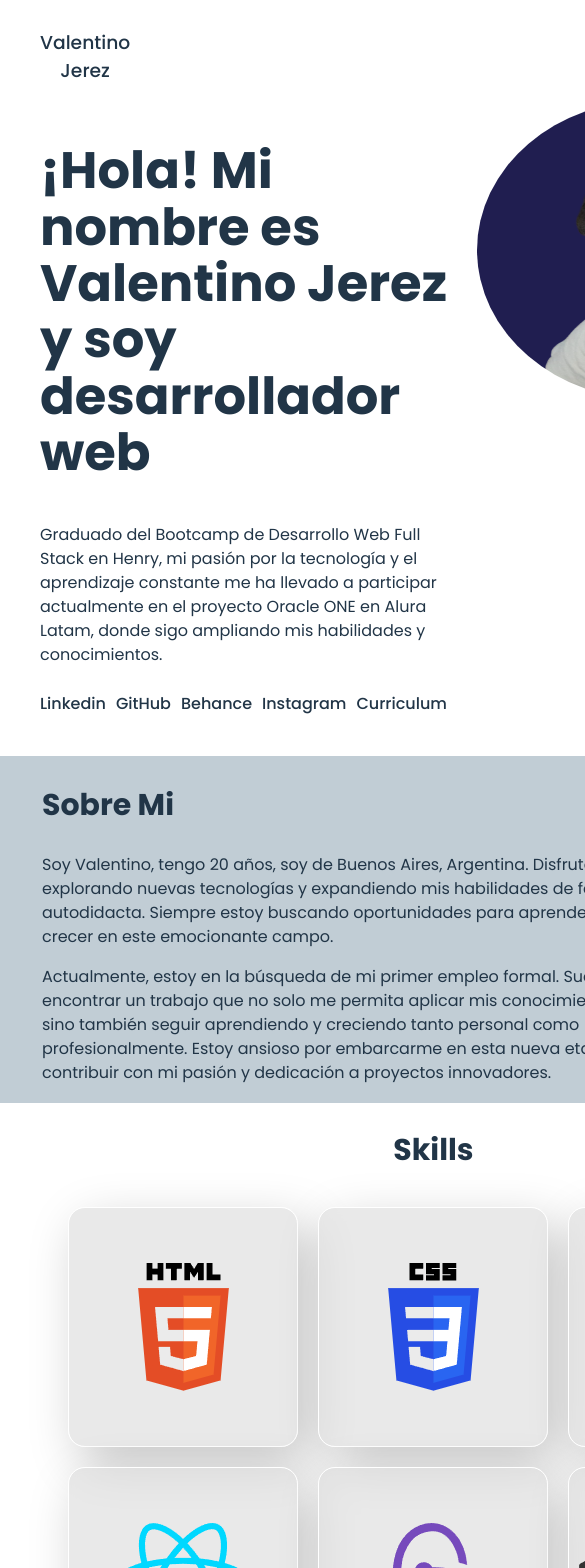
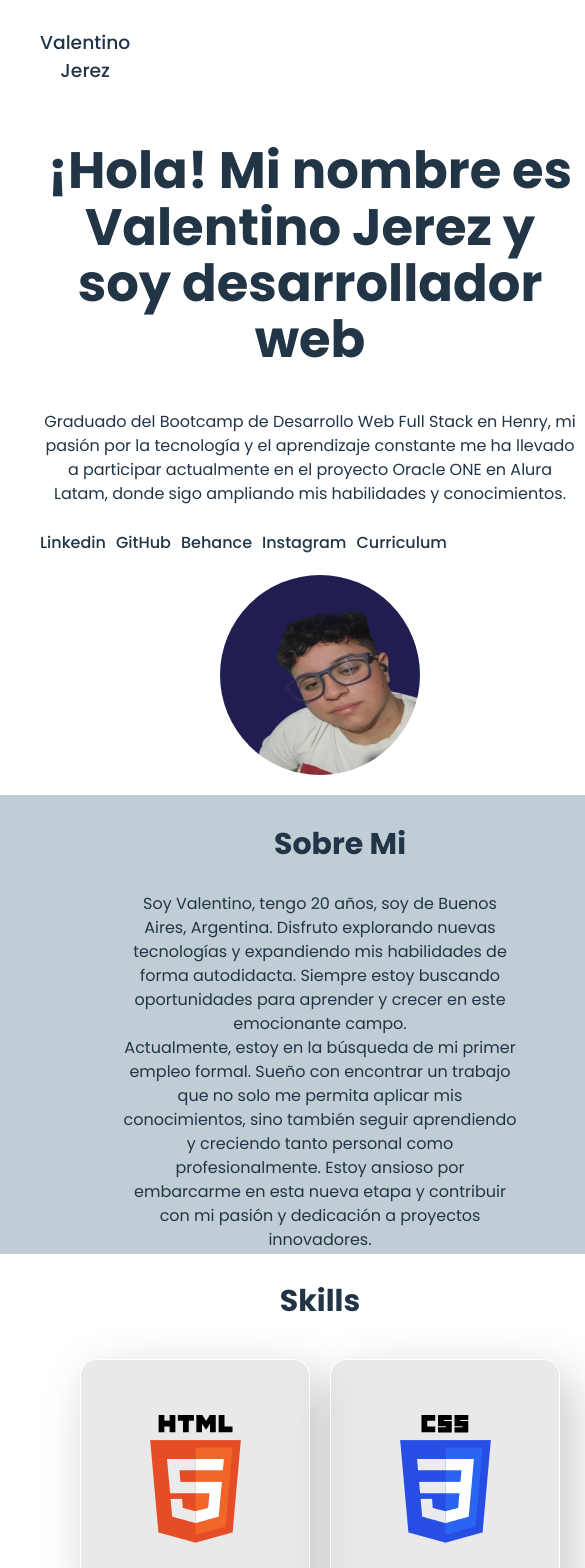
Before and after one commit to ValentinoJerez/Portfolio, a React (Vite) app: page / in a window 390 px wide. Shown: the top 1568 px of the page, 585 px wide, since content can reach past the window. Built offline with nearby package versions, Linux system fonts and the light colour scheme.

Commit message:
InicioResponsive

```diff
--- a/src/components/NavBar/NavBar.module.css
+++ b/src/components/NavBar/NavBar.module.css
@@ -44,7 +44,7 @@
 }
 
 /* Responsive */
-@media screen and (max-width: 768px) {
+@media screen and (max-width: 1000px) {
     .lista li:nth-child(n+1) {
       display: none;
     }
--- a/src/views/Inicio/Inicio.jsx
+++ b/src/views/Inicio/Inicio.jsx
@@ -9,7 +9,7 @@ import Perfil from "../../assets/perfil1SF.png"
 
 function Inicio() {
     return (
-        <div>
+        <div className={style.container}>
             <NavBar />
             <section className={style.Presentacion}>
                 <div className={style.Contenido}>
--- a/src/views/Inicio/Inicio.module.css
+++ b/src/views/Inicio/Inicio.module.css
@@ -10,7 +10,8 @@
     margin-right: 20px;
 }
 
-.Contenido h1, p{
+.Contenido h1,
+p {
     text-align: left;
 }
 
@@ -35,9 +36,6 @@
 
 .ListaRedes li {
     margin-right: 10px;
-}
-
-.ListaRedes li {
     list-style: none;
     color: #213547;
 }
@@ -50,12 +48,12 @@
 .SobreMi {
     margin-top: 20px;
     margin-bottom: 10px;
-    text-align: left;
     background-color: rgba(132, 156, 172, 0.507);
     padding: 2px;
+    text-align: left;
 }
 
-.SobreMi h2{
+.SobreMi h2 {
     font-size: 30px;
     margin-left: 40px;
 }
@@ -64,3 +62,47 @@
     margin-right: 210px;
     margin-left: 40px;
 }
+
+/* Responsive */
+@media only screen and (max-width: 1000px) {
+    .Presentacion {
+        flex-direction: column;
+        align-items: center;
+    }
+
+    .ImagenPerfil {
+        margin: 0 auto;
+        width: 200px;
+        height: 200px;
+    }
+
+    .Contenido h1,
+    .Contenido p {
+        text-align: center;
+    }
+
+    .ListaRedes{
+        align-items: center;
+        text-align: center;
+    }
+
+    .ListaRedes li{
+        align-items: center;
+        text-align: center;
+    }
+
+    .ListaRedes a{
+        align-items: center;
+        text-align: center;
+    }
+
+    .SobreMi h2 {
+        text-align: center;
+    }
+
+    .SobreMi p {
+        margin: 0 auto;
+        text-align: center;
+        max-width: 400px;
+    }
+}
```
